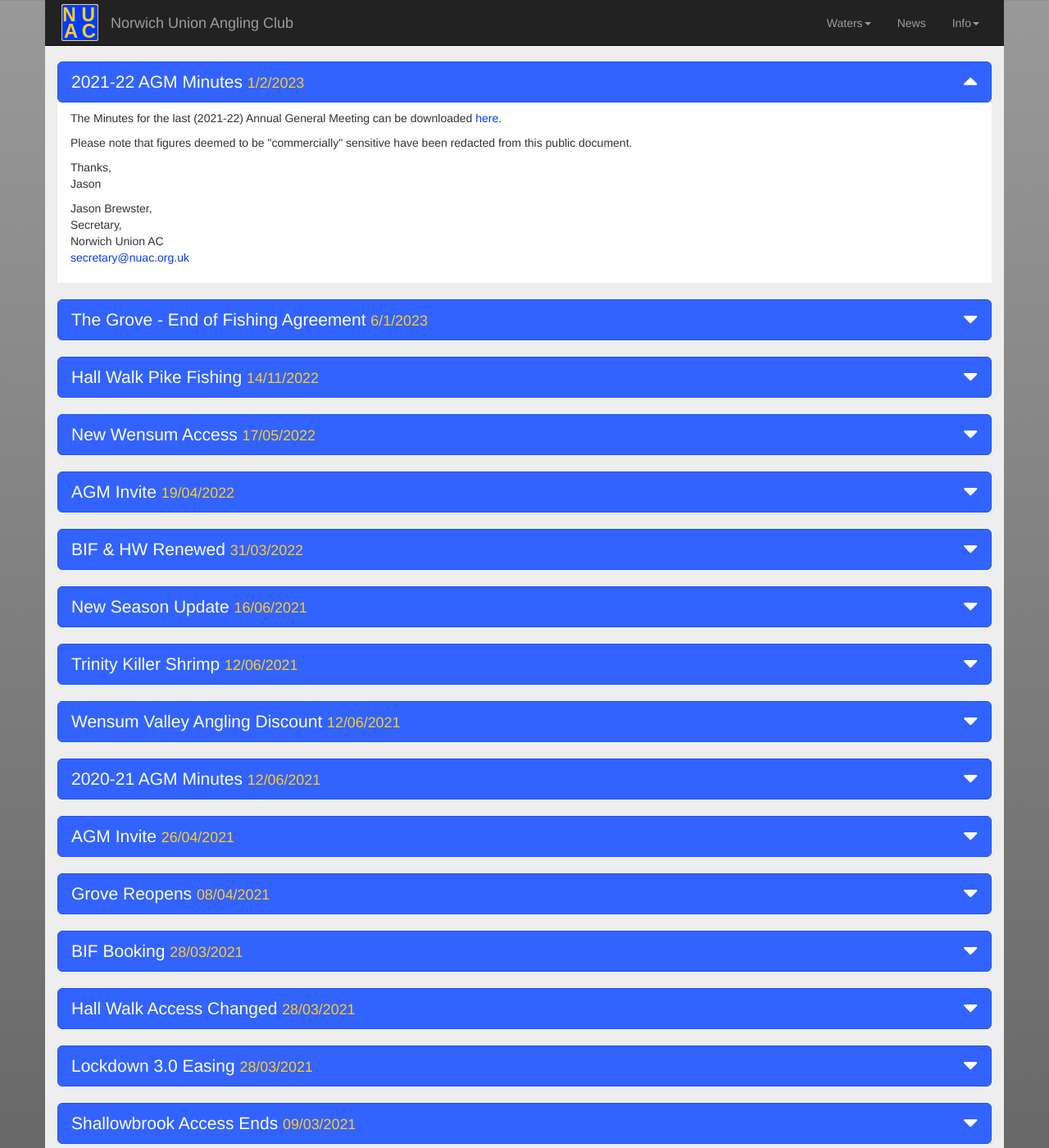
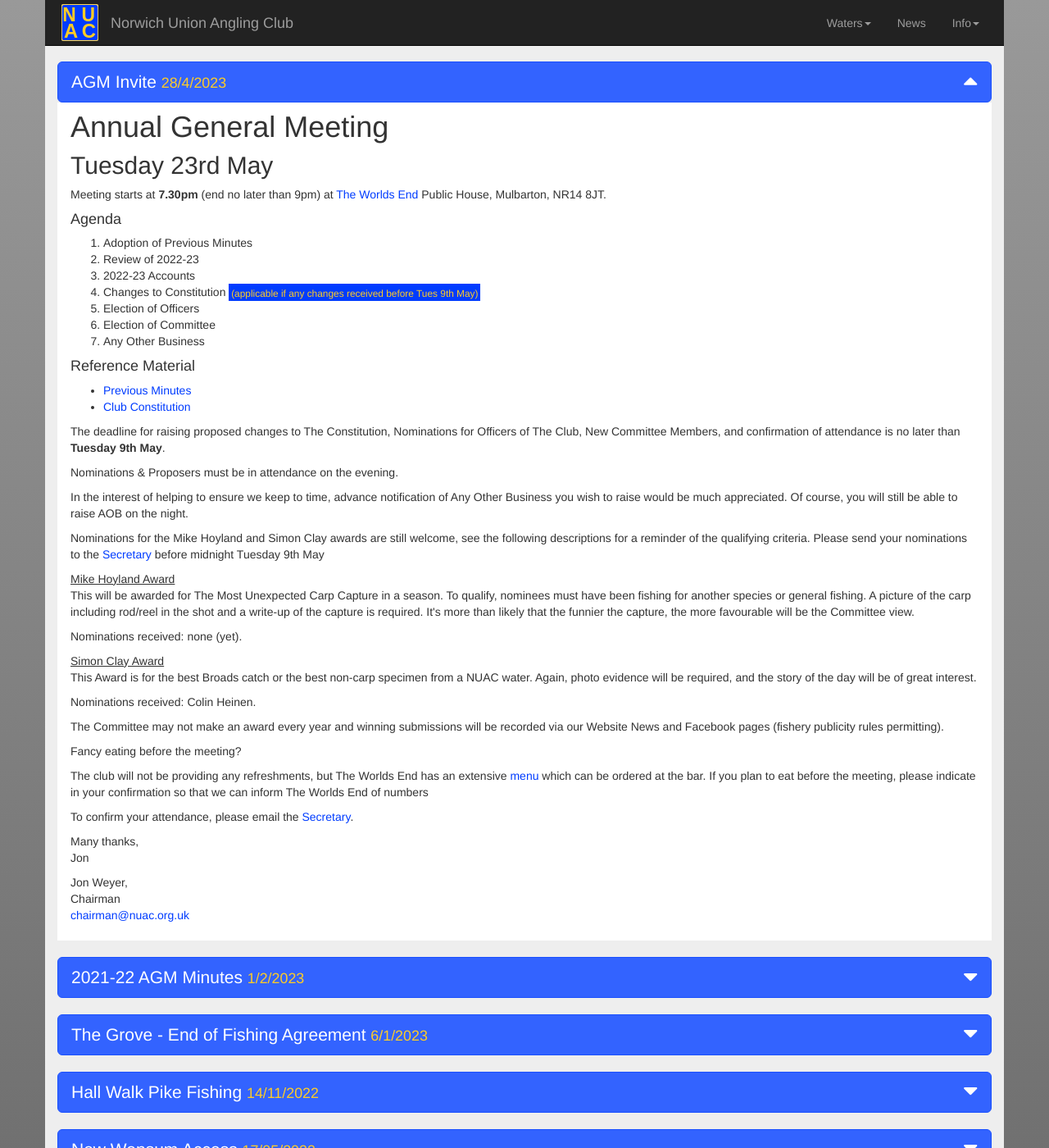
Before and after one commit to nuac-admin/nuac-release-four, a Jekyll site: the page built from news/news.html, in a window 1280 px wide and 1400 px high. Shown: the whole window at 82% size. Built offline with Jekyll 4.4.1, drawn with Linux system fonts in a browser that asks for light colours; nearby versions of some CDN libraries.

```diff
--- a/index.html
+++ b/index.html
@@ -14,8 +14,8 @@ keywords: norwich, norfolk, fishing club, angling club, coarse fishing, carp fis
 
   <div class="row">
     <div class="col-xs-12">
-      <div class="alert alert-danger" role="alert">
-        <span><strong>6/1/2023 The Grove - access ceases dusk 31 January</strong>, please see the relevant <a href="{{ base }}/news/news.html#NI120" class="alert-link">news item</a> for more information.</span>
+      <div class="alert alert-info" role="alert">
+        <span><strong>28/4/2023 AGM Invite</strong>, please see the relevant <a href="{{ base }}/news/news.html" class="alert-link">news item</a> for more information.</span>
       </div>
     </div>
   </div>
--- a/news/news.html
+++ b/news/news.html
@@ -7,7 +7,7 @@ keywords: NUAC, Norwich Union Angling Club, fishing club, news, 2017, 2018, 2019
 og-url: news/news.html
 og-type: website
 og-title: The Grove - End of Fishing Agreement
-og-desc: 6/1/2023 The Grove - End of Fishing Agreement
+og-desc: 28/4/2023 AGM Invite
 og-img: news-fb-img.jpg
 ---
 
@@ -16,11 +16,56 @@ og-img: news-fb-img.jpg
   <div class="row top-spacer">
     <div class="col-xs-12 col-md-12">
       <button type="button" class="btn btn-primary btn-lg btn-block btn-block-txt" data-toggle="collapse"
-        data-target="#news-current"><span class="pull-left">2021-22 AGM Minutes <small>1/2/2023</small></span><span
+        data-target="#news-current"><span class="pull-left">AGM Invite <small>28/4/2023</small></span><span
           class="pull-right"><i class="hidden-xs indicator fas fa-caret-up fa-caret-up-inverse fa-lg"></i><i
             class="visible-xs indicator fas fa-caret-up fa-caret-up-inverse fa-lg"></i></span></button>
 
       <div id="news-current" class="collapse in">
+        <div class="NI-format">
+          <h1>Annual General Meeting</h1>
+          <h2>Tuesday 23rd May</h2>
+          <p>Meeting starts at <strong>7.30pm </strong>(end no later than 9pm) at <a href="https://theworldsendpub.co.uk">The Worlds End</a> Public House, Mulbarton, NR14 8JT.</p>
+          <h4>Agenda</h4>
+          <ol>
+            <li>Adoption of Previous Minutes</li>
+            <li>Review of 2022-23</li>
+            <li>2022-23 Accounts</li>
+            <li>Changes to Constitution <mark><small>(applicable if any changes received before Tues 9th May)</small></mark></li>
+            <li>Election of Officers</li>
+            <li>Election of Committee</li>
+            <li>Any Other Business</li>
+          </ol>
+          <h4>Reference Material</h4>
+          <ul>
+            <li><a href="{{ base }}{{ site.data.site.docs-folder }}2021-AGM-Minutes.pdf" target="_blank">Previous Minutes</a></li>
+            <li><a href="../info/constitution.html">Club Constitution</a></li>
+          </ul>
+          <p>The deadline for raising proposed changes to The Constitution, Nominations for Officers of The Club, New Committee Members, and confirmation of attendance is no later than <strong>Tuesday 9th May</strong>.</p>
+          <p>Nominations & Proposers must be in attendance on the evening.</p>
+          <p>In the interest of helping to ensure we keep to time, advance notification of Any Other Business you wish to raise would be much appreciated.  Of course, you will still be able to raise AOB on the night.</p>
+          <p>Nominations for the Mike Hoyland and Simon Clay awards are still welcome, see the following descriptions for a reminder of the qualifying criteria.  Please send your nominations to the <a href="mailto:secretary@nuac.org.uk">Secretary</a> before midnight Tuesday 9th May</p>
+          <p><u>Mike Hoyland Award</u><br>This will be awarded for The Most Unexpected Carp Capture in a season.  To qualify, nominees must have been fishing for another species or general fishing.  A picture of the carp including rod/reel in the shot and a write-up of the capture is required.  It's more than likely that the funnier the capture, the more favourable will be the Committee view.</p>
+          <p>Nominations received:  none (yet).</p>
+          <p><u>Simon Clay Award</u><br>This Award is for the best Broads catch or the best non-carp specimen from a NUAC water.  Again, photo evidence will be required, and the story of the day will be of great interest.</p>
+          <p>Nominations received:  Colin Heinen.</p>
+          <p>The Committee may not make an award every year and winning submissions will be recorded via our Website News and Facebook pages (fishery publicity rules permitting).</p>
+          <p>Fancy eating before the meeting?</p>
+          <p>The club will not be providing any refreshments, but The Worlds End has an extensive <a href="https://theworldsendpub.co.uk/#af4f5cb2-2096-4687-9e82-af775a000614">menu</a> which can be ordered at the bar.  If you plan to eat before the meeting, please indicate in your confirmation so that we can inform The Worlds End of numbers</p>
+          <p>To confirm your attendance, please email the <a href="mailto:secretary@nuac.org.uk">Secretary</a>. </p>
+          <p>Many thanks, <br>Jon</p>
+          <p>Jon Weyer, <br>Chairman<br><a href="mailto:chairman@nuac.org.uk">chairman@nuac.org.uk</a></p>
+        </div>
+      </div> <!-- END OF collapse  -->
+    </div> <!-- END OF col  -->
+  </div> <!-- END OF row  -->
+
+<div class="row">
+  <div class="col-xs-12 col-md-12">
+    <button type="button" class="btn btn-primary btn-lg btn-block btn-block-txt" data-toggle="collapse"
+      data-target="#NI121"><span class="pull-left">2021-22 AGM Minutes <small>1/2/2023</small></span><span
+        class="pull-right"><i class="indicator fas fa-caret-down fa-caret-down-inverse fa-lg"></i></span></button>
+
+      <div id="NI120" class="collapse">
         <div class="NI-format">
           <p>The Minutes for the last (2021-22) Annual General Meeting can be downloaded <a href="{{ base }}{{ site.data.site.docs-folder }}2021-AGM-Minutes.pdf" target="_blank">here</a>.</p>
           <p>Please note that figures deemed to be "commercially" sensitive have been redacted from this public document.</p>
```
Also changed, not shown: _data/water-msg.yml (+27 -26 lines), _waters/hallwalk.md (+1 -1 lines), _waters/ndaa.md (+1 -1 lines), _waters/yare.md (+1 -1 lines), 1 other file.
